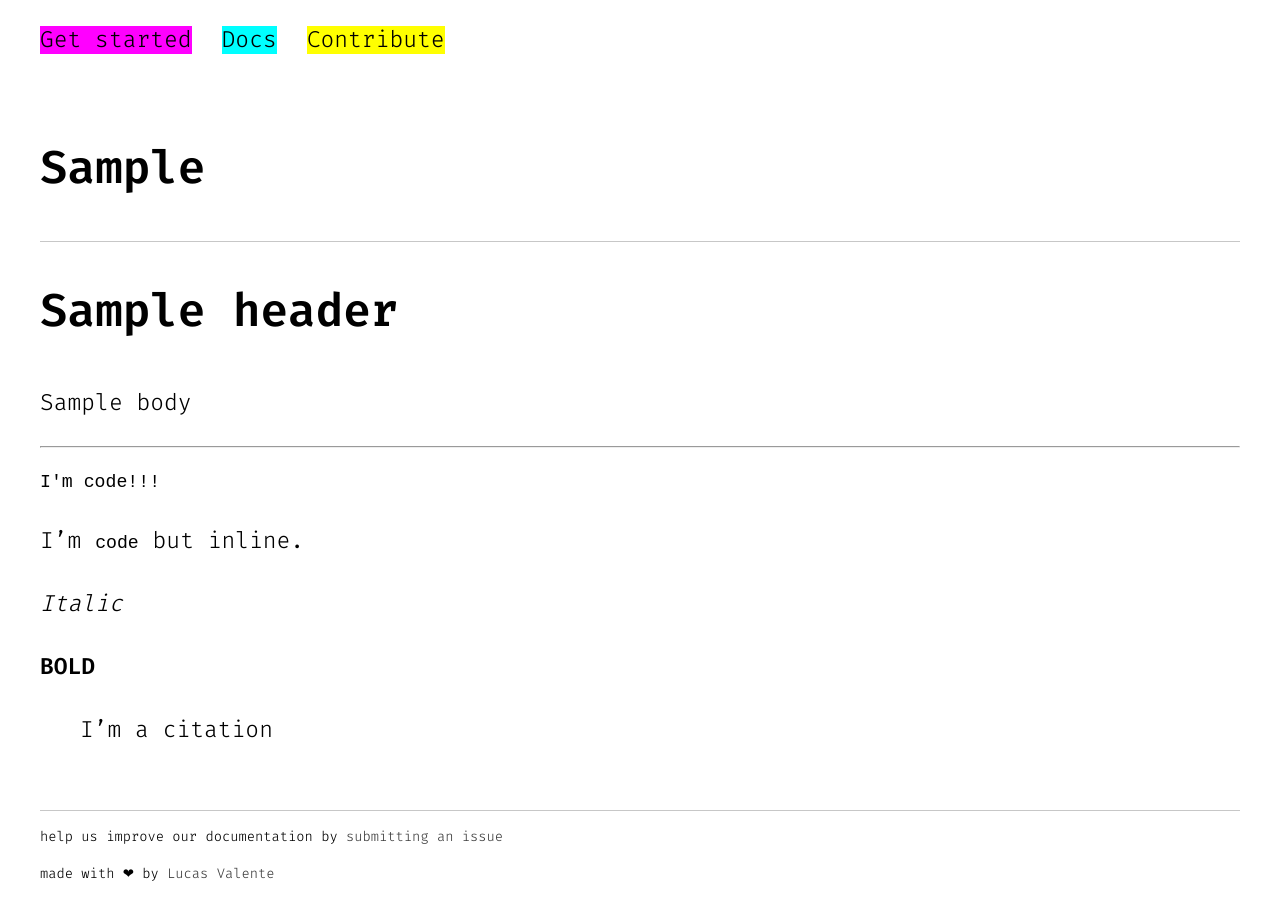
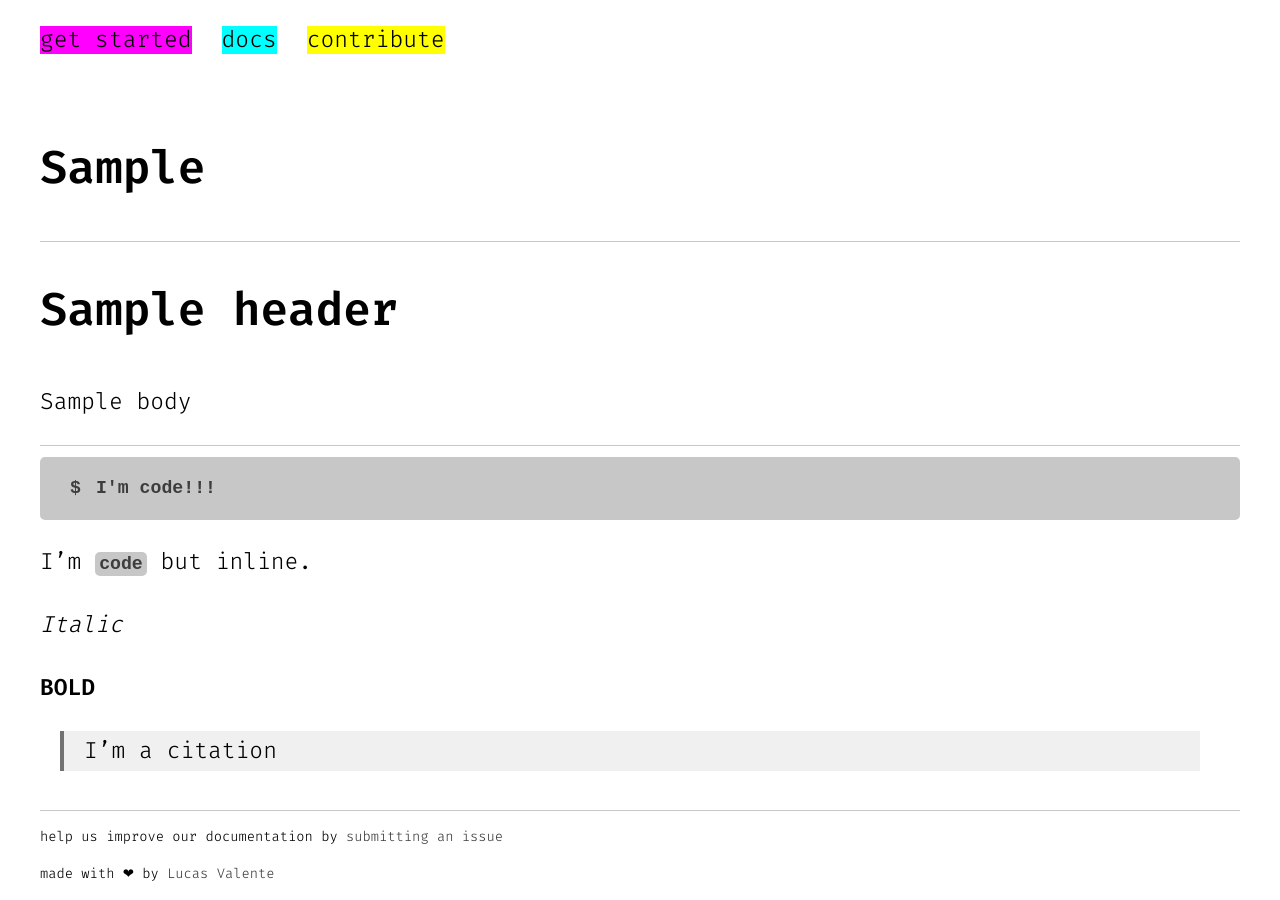
Before and after one commit to serramatutu/z, a Jekyll site: the page built from docs/_docs/sample.md, in a window 1280 px wide. Built offline with Jekyll 4.4.1, drawn with Linux system fonts in a browser that asks for light colours.

Commit message:
finish most of docs themes

````diff
--- a/docs/_docs/sample.md
+++ b/docs/_docs/sample.md
@@ -9,7 +9,7 @@
 
 ---
 
-```
+```terminal
 I'm code!!!
 ```
 
--- a/docs/_includes/nav.html
+++ b/docs/_includes/nav.html
@@ -1,7 +1,7 @@
 <div class="nav">
     <ul>
-        <li><a class="magenta" href="/get-started/">Get started</a></li>
-        <li><a class="cyan" href="/docs/">Docs</a></li>
-        <li><a class="yellow" href="/contribute/">Contribute</a></li>
+        <li><a class="primary" href="/get-started/">get started</a></li>
+        <li><a class="secondary" href="/docs/">docs</a></li>
+        <li><a class="tertiary" href="/contribute/">contribute</a></li>
     </ul>
 </div>
--- a/docs/_layouts/docs.html
+++ b/docs/_layouts/docs.html
@@ -6,6 +6,6 @@
     <h1>
         {{ page.title }}
     </h1>
-    <div class="divider"></div>
+    <hr>
     {{ content }}
 </div>
--- a/docs/_sass/_layout.scss
+++ b/docs/_sass/_layout.scss
@@ -1,4 +1,33 @@
-@import "./variables";
+// Page width
+$max-page-width: 1200px;
+
+// Font-Size
+$base-font-size: 1em;
+
+// Line-Height
+$base-line-height: 1.5;
+$header-line-height: 1.25;
+
+// Padding-unit
+$padding-unit: 15px;
+
+// Breakpoints
+@mixin phone-only {
+    @media (max-width: 37.4em) { @content; }
+}
+@mixin tablet-portrait-up {
+    @media (min-width: 37.5em) { @content; }
+}
+@mixin tablet-landscape-up {
+    @media (min-width: 56.25em) { @content; }
+}
+@mixin desktop-up {
+    @media (min-width: 75em) { @content; }
+}
+@mixin big-desktop-up {
+    @media (min-width: 112.5em) { @content; }
+}
+
 
 body {
     top: 0;
@@ -28,8 +57,8 @@
     max-width: $max-page-width;
     min-height: 100vh;
 
-    padding-left: 15px;
-    padding-right: 15px;
+    padding-left: $padding-unit;
+    padding-right: $padding-unit;
 
     display: flex;
     flex-direction: column;
@@ -56,8 +85,8 @@
                     padding-left: 0;
                 }
 
-                padding-left: 15px;
-                padding-right: 15px;
+                padding-left: $padding-unit;
+                padding-right: $padding-unit;
 
                 font-weight: lighter;
             }
--- a/docs/_sass/_style.scss
+++ b/docs/_sass/_style.scss
@@ -1,3 +1,5 @@
+@import "theme";
+
 body {
     font-family: 'FiraCode';
 }
@@ -9,22 +11,22 @@
             color: black;
         }
 
-        &.magenta {
-            background-color: $magenta-primary;
+        &.primary {
+            background-color: $primary;
             &:hover {
-                background-color: $magenta-secondary;
+                background-color: $primary-dimmed;
             }
         }
-        &.cyan {
-            background-color: $cyan-primary;
+        &.secondary {
+            background-color: $secondary;
             &:hover {
-                background-color: $cyan-secondary;
+                background-color: $secondary-dimmed;
             }
         }
-        &.yellow {
-            background-color: $yellow-primary;
+        &.tertiary {
+            background-color: $tertiary;
             &:hover {
-                background-color: $yellow-secondary;
+                background-color: $tertiary-dimmed;
             }
         }
     }
@@ -36,15 +38,55 @@
 }
 
 a {
-    color: $dark-gray;
+    color: $a-font-color;
     text-decoration: none;
 
     &:hover {
-        color: $gray;
+        color: $a-hover-font-color;
     }
 }
 
-.divider {
-    height: 1px;
-    border-top: 1px $light-gray solid;
+hr {
+    border: none;
+    border-top: 1px $hr-color solid;
 }
+
+// markdown text stylings
+.language-terminal pre.highlight:before {
+    content: "$";
+    font-weight: bolder;
+    margin-right: $padding-unit;
+}
+
+.highlighter-rouge {
+    font-weight: bold;
+
+    color: $code-font-color;
+    background-color: $code-bg-color;
+}
+
+div.highlighter-rouge {
+    padding: $padding-unit $padding-unit*2 $padding-unit $padding-unit*2;
+    border-radius: 5px;
+    pre {
+        margin: 0 0 0 0;
+    }
+}
+
+code.highlighter-rouge {
+    padding: 2px 4px 2px 4px;
+    border-radius: 5px;
+    pre {
+        margin: 0 0 0 0;
+    }
+}
+
+blockquote {
+    // font-style: italic;
+
+    margin-left: 20px;
+    padding-left: 20px;
+    border-left: 4px $citation-nub-color solid;
+
+    background-color: $citation-bg-color;
+}
--- /dev/null
+++ b/docs/_sass/_theme.scss
@@ -0,0 +1,44 @@
+// Raw colors
+$black: #000000;
+$dark-gray: #3d3d3d;
+$gray: #727272;
+$light-gray: #c7c7c7;
+$lighter-gray: #f0f0f0;
+$white: #ffffff;
+
+$magenta: #ff00ff;
+$magenta-dimmed: #ff70ff;
+
+$cyan: #00ffff;
+$cyan-dimmed: #a3ffff;
+
+$yellow: #ffff00;
+$yellow-dimmed: #ffffae;
+
+// THEME
+
+$primary: $magenta;
+$primary-dimmed: $magenta-dimmed;
+
+$secondary: $cyan;
+$secondary-dimmed: $cyan-dimmed;
+
+$tertiary: $yellow;
+$tertiary-dimmed: $yellow-dimmed;
+
+$bg-color: $white;
+
+// links (a)
+$a-font-color: $dark-gray;
+$a-hover-font-color: $gray;
+
+// horizontal separator (hr)
+$hr-color: $light-gray;
+
+// code
+$code-font-color: $dark-gray;
+$code-bg-color: $light-gray;
+
+// citation (blockquote)
+$citation-nub-color: $gray;
+$citation-bg-color: $lighter-gray;
--- a/docs/_sass/_variables.scss
+++ /dev/null
@@ -1,42 +0,0 @@
-// Colors
-$black: #000000;
-$dark-gray: #3d3d3d;
-$gray: #727272;
-$light-gray: #c7c7c7;
-$white: #ffffff;
-
-$cyan-primary: #00ffff;
-$cyan-secondary: #a3ffff;
-
-$magenta-primary: #ff00ff;
-$magenta-secondary: #ff70ff;
-
-$yellow-primary: #ffff00;
-$yellow-secondary: #ffffae;
-
-// Page width
-$max-page-width: 1200px;
-
-// Font-Size
-$base-font-size: 1em;
-
-// Line-Height
-$base-line-height: 1.5;
-$header-line-height: 1.25;
-
-// Breakpoints
-@mixin phone-only {
-    @media (max-width: 37.4em) { @content; }
-}
-@mixin tablet-portrait-up {
-    @media (min-width: 37.5em) { @content; }
-}
-@mixin tablet-landscape-up {
-    @media (min-width: 56.25em) { @content; }
-}
-@mixin desktop-up {
-    @media (min-width: 75em) { @content; }
-}
-@mixin big-desktop-up {
-    @media (min-width: 112.5em) { @content; }
-}
````
